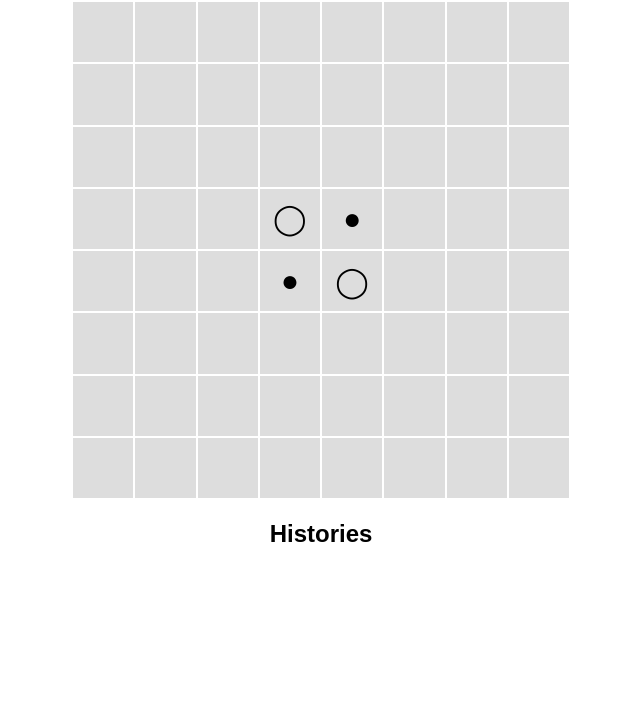
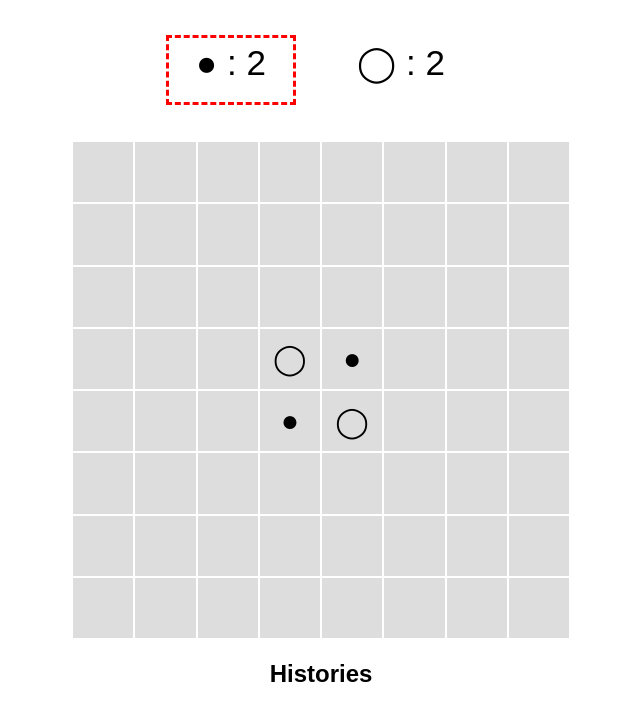
Before and after one commit to atmngw/react-othello, a React (Create React App) app: page / in a window 1280 px wide. Shown: the top 720 px of the page, without its empty margins (319-959 px from the left). Built offline with nearby package versions, Linux system fonts and the light colour scheme.

Commit message:
ゲームのスタッツ表示（現在のターン、石の数）実装

```diff
--- a/src/App.css
+++ b/src/App.css
@@ -1,49 +1,99 @@
 .App {
     font-family: sans-serif;
     text-align: center;
+
+    width: 800px;
+    margin-left: auto;
+    margin-right: auto;
 }
 
-.table {
+.board .table {
     width: 500px;
     height: 500px;
     margin-left: auto;
     margin-right: auto;
 }
 
-.table tr {
+.board .table tr {
 }
 
-.table td {
+.board .table td {
     width: 50px;
     height: 50px;
     background-color: #ddd;
     text-align: center;
     cursor: pointer;
     padding: 5px;
-  overflow:hidden;
+    overflow: hidden;
     font-size: 30px;
 }
 
-.history {
-  float: left;
+.histories .list {
+    margin: auto;
+    box-sizing: border-box;
+    overflow: auto;
+    width: 800px;
 }
 
-div.history table {
+.histories .list .item {
+    box-sizing: border-box;
+    float: left;
+    margin: 7px;
+    width: 250px;
+    height: 300px;
+}
+
+.histories .list .item h3 {
+    margin: 5px;
+}
+
+.histories .list .item table {
     width: 250px;
     height: 250px;
-  margin: 0 15px;
+    margin: auto;
 }
 
-div.history table tr {
+.histories .list .item table tr {
 }
 
-div.history table tr td {
-  width: 25px;
-  height: 25px;
+.histories .list .item table tr td {
+    width: 16px;
+    height: 16px;
     background-color: #ddd;
     text-align: center;
-  cursor: pointer;
     padding: 3px;
-  overflow:hidden;
-  font-size: 15px;
+    font-size: 13px;
 }
+
+.information {
+    width: 500px;
+    margin: 15px auto;
+}
+
+.information .stats {
+    width: 350px;
+    margin: auto;
+    overflow: hidden;
+    font-size: 35px;
+}
+
+.information .stats .score {
+    float: left;
+    margin: 20px;
+    width: 130px;
+    height: 70px;
+    box-sizing: border-box;
+    border-style: dashed;
+}
+
+.information .stats .score .count {
+    margin: 5px 0;
+}
+
+.inactive {
+    border: white;
+}
+
+.active {
+    border: red;
+}
--- a/src/Board.tsx
+++ b/src/Board.tsx
@@ -40,7 +40,7 @@ class Board extends React.Component<IPos, IState> {
     }
 
     return (
-      <div>
+      <div className='board'>
         <table className="table">
           {rows}
         </table>
--- a/src/Game.tsx
+++ b/src/Game.tsx
@@ -4,6 +4,7 @@ import Board from "./Board";
 import Stone from "./Stone";
 import {flip} from "./Rule";
 import Histories from "./Histories";
+import Information from "./Information";
 
 interface IState {
   histories: any[];
@@ -91,7 +92,12 @@ class Game extends React.Component<{}, IState> {
 
     flipped_squares[position] = this.getCurrentlyColor();
     this.setState({squares: flipped_squares});
-    this.setState({histories: this.state.histories.concat([{squares: flipped_squares, color: this.getCurrentlyColor()}])});
+    this.setState({
+      histories: this.state.histories.concat([{
+        squares: flipped_squares,
+        color: this.getCurrentlyColor()
+      }])
+    });
 
     this.changeTurn();
   }
@@ -99,14 +105,19 @@ class Game extends React.Component<{}, IState> {
   render() {
     return (
       <div>
+        <Information
+          currently_color={this.state.currently_color}
+          squares={this.state.squares.slice()}
+        />
+
         <Board
-          squares={this.state.squares}
+          squares={this.state.squares.slice()}
           currently_color={this.state.currently_color}
           histories={this.state.histories}
           squareClick={this.squareClick}
         />
 
-      <Histories histories={this.state.histories} />
+        <Histories histories={this.state.histories}/>
       </div>
     );
   }
--- a/src/Histories.tsx
+++ b/src/Histories.tsx
@@ -38,16 +38,16 @@ const Histories: React.FC<IPos> = (props: any) => {
   const count = histories.length - parseInt(idx) - 1;
 
     histories_tables.push(
-      <div className="history">
+      <div className="item">
         <h3>{title(count, histories[idx].color)}</h3>
-        <table className="history" key={idx}>{rows}</table>
+        <table className="square" key={idx}>{rows}</table>
       </div>)
   }
 
   return (
-    <div>
+    <div className="histories">
       <h2>Histories</h2>
-      <div className="histories">
+      <div className="list">
         {histories_tables}
       </div>
     </div>
--- /dev/null
+++ b/src/Information.tsx
@@ -0,0 +1,35 @@
+import React from "react";
+import Stone from './Stone';
+
+interface IPos {
+  currently_color: number;
+  squares: (number | null)[];
+}
+
+
+const Information: React.FC<IPos> = (props: any) => {
+
+  const countColor = (color: number): number => {
+    return props.squares.filter((value: null|number) => value !== null && value === color).length;
+  }
+
+  return (
+    <div className='information'>
+      <div className='stats'>
+        <div className={`score ${props.currently_color === Stone.BLACK ? 'active' : 'inactive'}`}>
+          <div className='count'>
+            {Stone.toDisplay(Stone.BLACK)} &#058; {countColor(Stone.BLACK)}
+          </div>
+        </div>
+
+        <div className={`score ${props.currently_color === Stone.WHITE ? 'active' : 'inactive'}`}>
+          <div className='count'>
+            {Stone.toDisplay(Stone.WHITE)} &#058; {countColor(Stone.WHITE)}
+          </div>
+        </div>
+      </div>
+    </div>
+  );
+}
+
+export default Information
```
Lines whose indentation alone changed are shown as unchanged.
